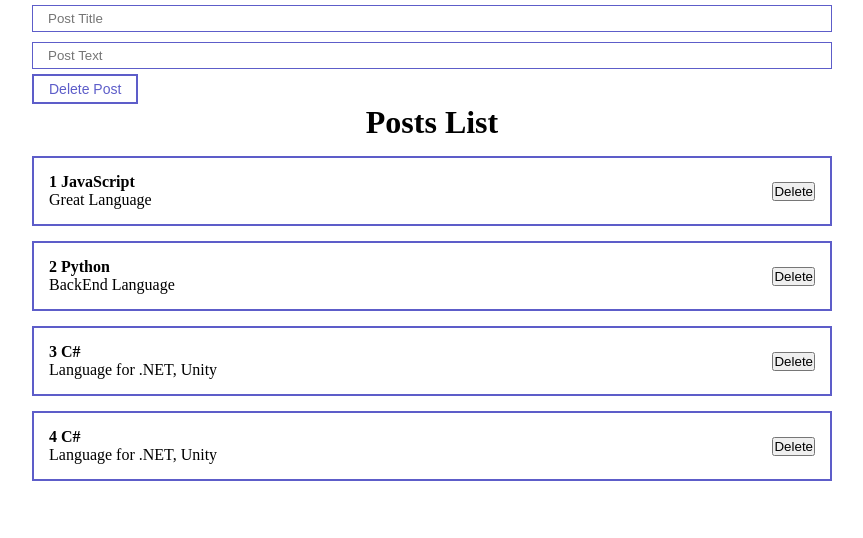
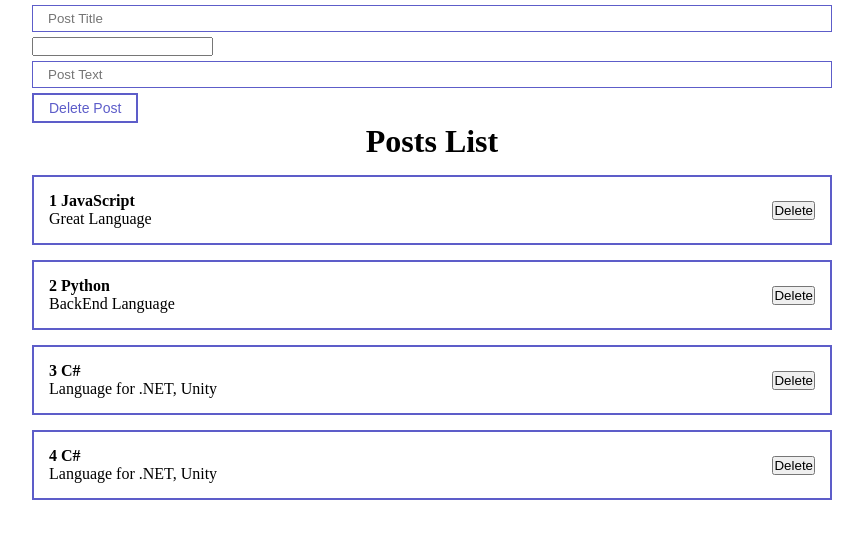
Before and after one commit to MikitaCat/React_Repeat, a React (Create React App) app: page / in a window 1280 px wide. Shown: the top 538 px of the page, without its empty margins (208-1071 px from the left). Built offline with nearby package versions, Linux system fonts and the light colour scheme; the HTML template or start-up script is replaced by a standard one.

Commit message:
Created unmanaged input using useRef

```diff
--- a/src/App.js
+++ b/src/App.js
@@ -1,5 +1,5 @@
 import React from 'react';
-import { useState } from 'react';
+import { useState, useRef } from 'react';
 import '../src/styles/App.css';
 import PostItem from './components/PostItem';
 import PostList from './components/PostList';
@@ -15,10 +15,11 @@ function App() {
   ]);
 
   const [title, setTitle] = useState('');
+  const bodyInputRef = useRef();
 
   const addNewPost = (event) => {
     event.preventDefault();
-    console.log(event.target);
+    console.log(bodyInputRef);
   };
 
   return (
@@ -30,6 +31,7 @@ function App() {
           type="text"
           placeholder="Post Title"
         />
+        <input ref={bodyInputRef} />
         <MyInput placeholder="Post Text" />
         <MyButton onClick={addNewPost}>Delete Post</MyButton>
         <PostList posts={posts} title="Posts List" />
```
